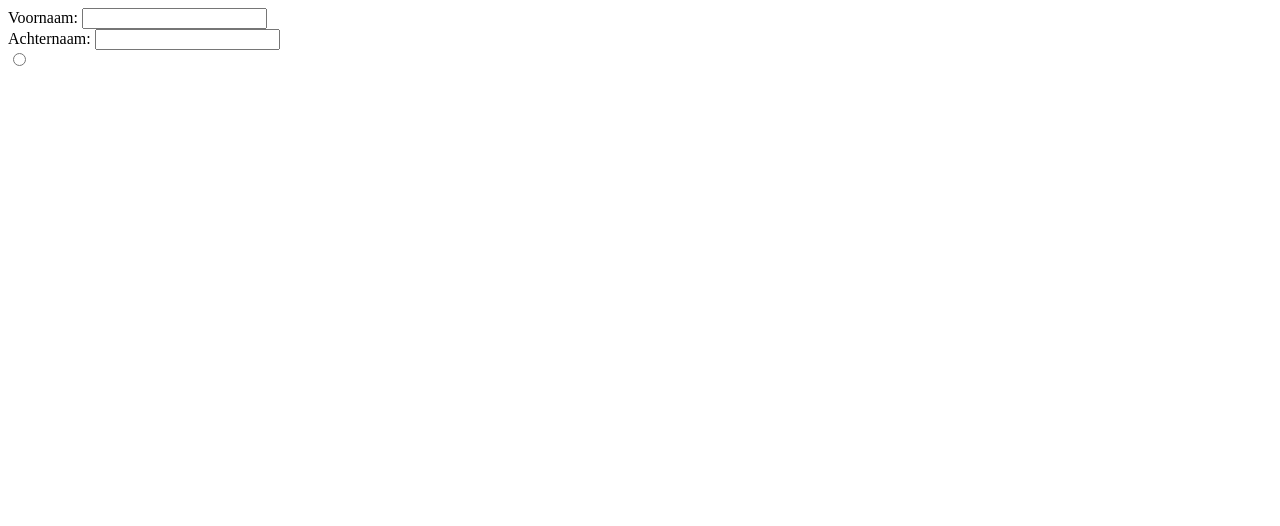
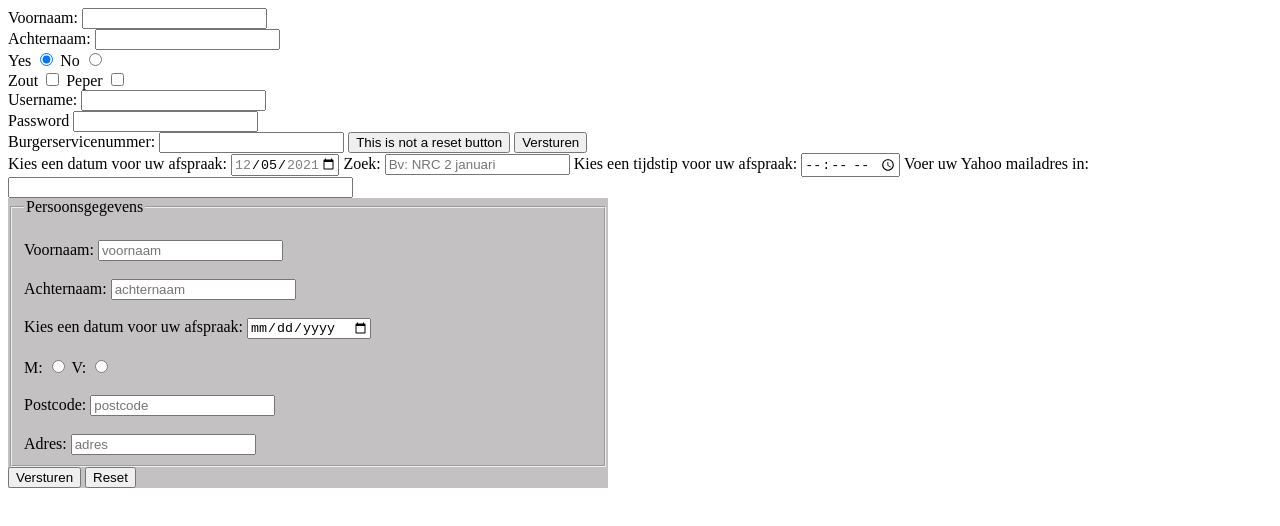
Before and after one commit to tristangraaff/TG-Tester-Track, a plain HTML site: page html_css_wk1/form.html in a window 1280 px wide. Drawn offline with Linux system fonts and the light colour scheme.

Commit message:
html opdracht 5

```diff
--- a/html_css_wk1/form.html
+++ b/html_css_wk1/form.html
@@ -12,12 +12,124 @@
       <input type="text" name="fname" id="fname" required>
       <br>
       <label for="lname">Achternaam:</label>
-      <input type="text" name="lname" required>
+      <input type="text" name="lname" id="lname" required>
   </form>
+
+  <!--Radiobutton-->
   <form>
     <label>
-      <input type="radio"
+      Yes
+      <input type="radio" name="yesorno" value="yes" checked>
     </label>
+    <label>
+      No
+      <input type="radio" name="yesorno" value="no">
+    </label>
+  </form>
+
+  <!--Checkbox-->
+  <label>
+    Zout
+    <input type="checkbox" name="spices">
+  </label>
+  <label>
+    Peper
+    <input type="checkbox" name="spices">
+  </label>
+
+  <!--Password-->
+  <div>
+    <label for="username">Username:</label>
+    <input type="text" id="username" name="username">
+  </div>
+  <div>
+    <label for="password">Password</label>
+    <input type="password" id="password" name="password">
+  </div>
+
+
+  <form>
+    <label>
+      Burgerservicenummer:
+      <input type="text" name="bsn">
+    </label>
+    <!--Reset-->
+    <input type="reset" value="This is not a reset button">
+    <!--Submit-->
+    <input type="submit" value="Versturen">
+  </form>
+
+  <!--Date-->
+  <label for="appointment">Kies een datum voor uw afspraak:</label>
+  <input
+    type="date"
+    id="appointment"
+    name="appointment-date"
+    value="2021-12-05"
+    min="2021-12-01"
+    max="2021-12-10">
+
+  <!--Search-->
+  <label>
+    Zoek:
+    <input type="search" placeholder="Bv: NRC 2 januari" name="search">
+  </label>
+
+  <!--Time-->
+  <label>
+    Kies een tijdstip voor uw afspraak:
+    <input type="time" name="afpsraaktijd" min="11:00" max="16:00" required>
+    <!--Hidden-->
+    <input type="hidden" name="secret-data" value="save-the-queen!">
+  </label>
+
+  <!--Email-->
+  <label for="email">Voer uw Yahoo mailadres in:</label>
+  <input type="email" id="email" pattern=".+yahoo\.com" size="40">
+
+
+
+  <!--Opdracht 5-->
+  <form style="background: rgb(195, 193, 193); width: 600px;">
+    <fieldset>
+      <legend>Persoonsgegevens</legend>
+      <br>
+      <label for="firstname">Voornaam:</label>
+      <input type="text" name="fname" id="firstname" placeholder="voornaam" required>
+      <br>
+      <br>
+      <label for="lastname">Achternaam:</label>
+      <input type="text" name="lastname" id="lastname" placeholder="achternaam" required>
+      <br>
+      <br>
+      <label for="appointment">Kies een datum voor uw afspraak:</label>
+      <input
+        type="date"
+        id="birthdate"
+        name="birthdate"
+        value="yyyy-mm-dd"
+        required>
+      <br>
+      <br>
+      <label>
+        M:
+        <input type="radio" name="sex" value="male" required>
+      </label>
+      <label>
+        V:
+        <input type="radio" name="sex" value="female" required>
+      </label>
+      <br>
+      <br>
+      <label for="postal-code">Postcode:</label>
+      <input type="text" name="postal-code" id="postal-code" placeholder="postcode" required>
+      <br>
+      <br>
+      <label for="address">Adres:</label>
+      <input type="text" name="address" id="address" placeholder="adres" required>
+    </fieldset>
+    <input type="submit" value="Versturen">
+    <input type="reset" value="Reset">
   </form>
 </body>
 </html>
```
